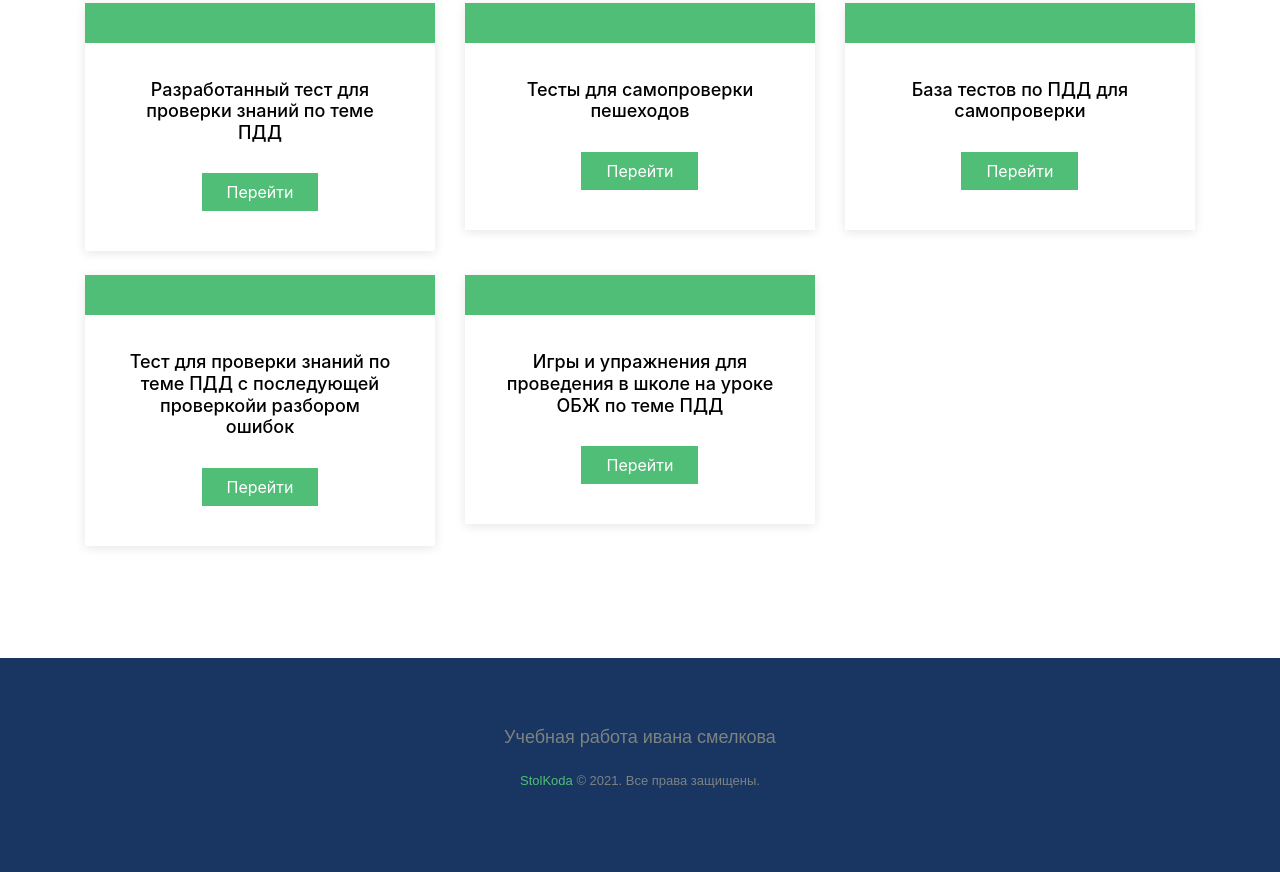
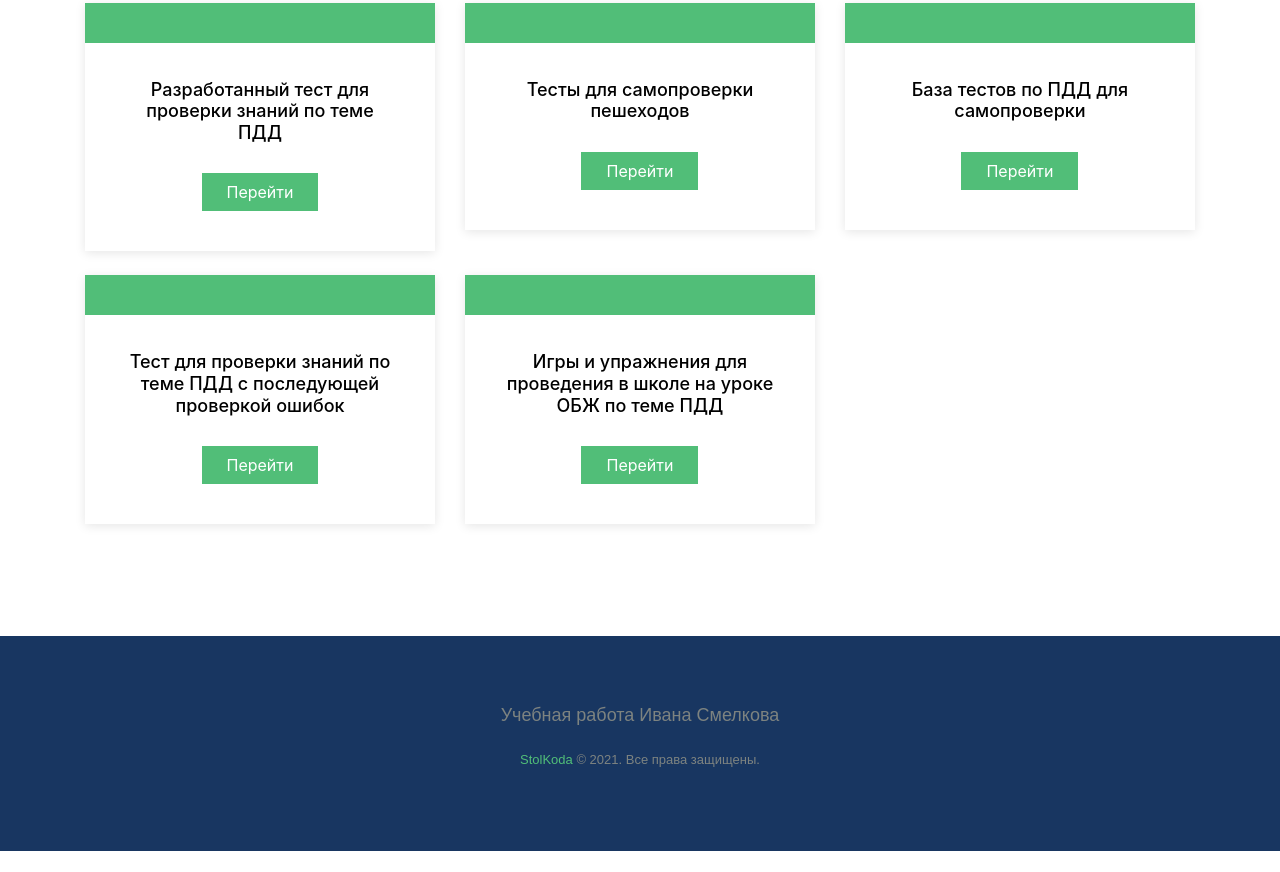
Before and after one commit to d3942/obg-ivan, a plain HTML site: page courses3.html in a window 1280 px wide. Shown: the part 462-1334 px from the top of the page. After the commit the page ends 1313 px from the top, so only its background shows below. Drawn offline with Linux system fonts and the light colour scheme; files whose address does not match are found by name; a web font is replaced by a local one.

Commit message:
Update courses3.html

```diff
--- a/courses3.html
+++ b/courses3.html
@@ -190,7 +190,7 @@
                         <div class="category"><h3></h3></div>
                         </figure>
                         <div class="course-1-content pb-4">
-                      <h2>Тест для проверки знаний по теме ПДД с последующей проверкойи разбором ошибок</h2>
+                      <h2>Тест для проверки знаний по теме ПДД с последующей проверкой ошибок </h2>
                         <div class="rating text-center mb-3">
 
                         </div>
@@ -228,7 +228,7 @@
 
     <div class="footer">
 
-<center><font size="4" color="7d8380" face="Arial" align="center" ><a href="#" target="_blank"></a> Учебная работа ивана смелкова</font></p>
+<center><font size="4" color="7d8380" face="Arial" align="center" ><a href="#" target="_blank"></a> Учебная работа Ивана Смелкова</font></p>
 <center><font size="2" color="7d8380" face="Arial" align="center" ><a href="#" target="_blank">StolKoda</a> © 2021. Все права защищены.</font></p>  </div>
 
         <div class="row">
```
